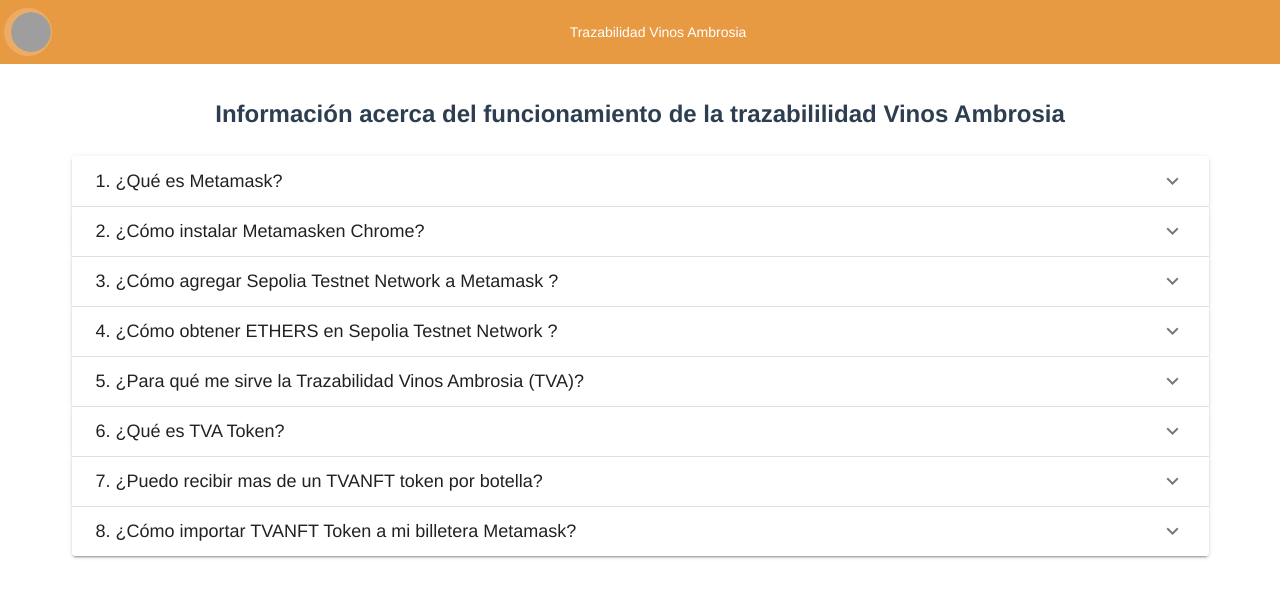
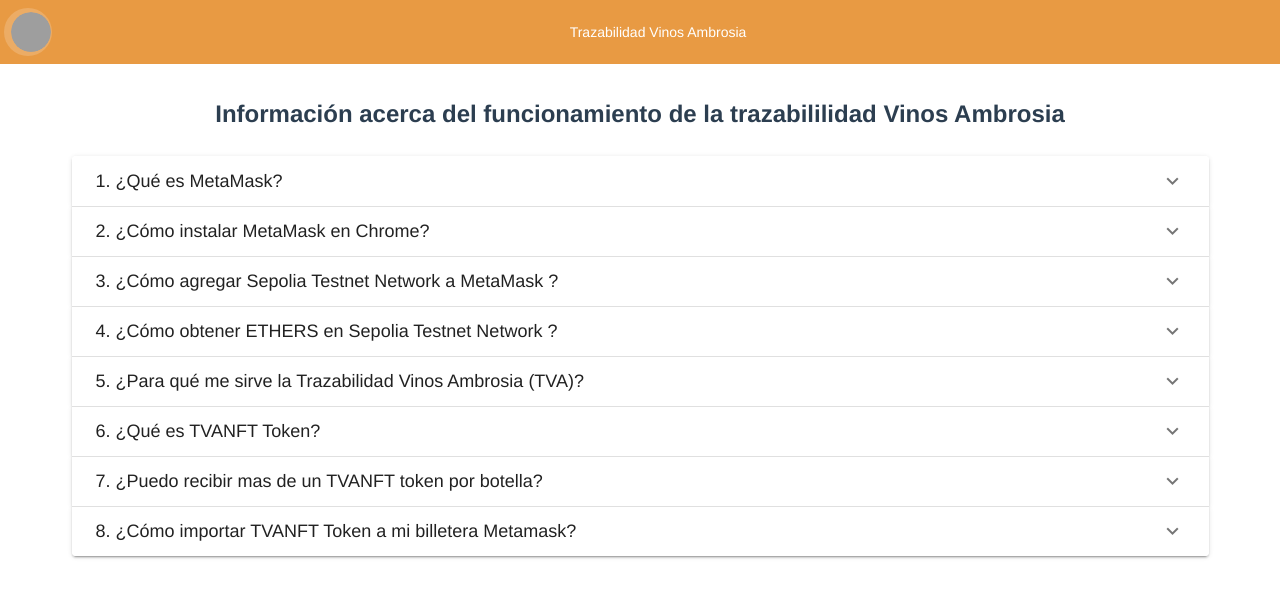
Before and after one commit to JimmyVicente/vinos-blockchain, a Vue app in the folder client/: page /informacion in a window 1280 px wide. Shown: the top 596 px of the page. Built offline with nearby package versions, Linux system fonts and the light colour scheme; grey boxes are pictures that could not be loaded; what vue-html2pdf, vue-toast-notification would draw is missing.

Commit message:
correcion de infromacion

```diff
--- a/client/src/views/cliente/fragmento/informacion.vue
+++ b/client/src/views/cliente/fragmento/informacion.vue
@@ -24,13 +24,13 @@
     data: () => ({
         preguntas: [
             {
-                titulo: "¿Qué es Metamask?",
+                titulo: "¿Qué es MetaMask?",
                 cuerpo: `MetaMask es una aplicación (extensión web o app móvil)
                 que permite administrar las claves privadas de Ethereum a través de su navegador web.
                 Al hacerlo, se convierte en una billetera para tokens Ether y ERC-20.`
             },
             {
-                titulo: "¿Cómo instalar Metamasken Chrome?",
+                titulo: "¿Cómo instalar MetaMask en Chrome?",
                 cuerpo: `
                 <ol>
                     <li>Visita <a href="https://metamask.io/" target="_blank">https://metamask.io/</a>.</li>
@@ -45,7 +45,7 @@
                 `
             },
             {
-                titulo: "¿Cómo agregar Sepolia Testnet Network a Metamask ?",
+                titulo: "¿Cómo agregar Sepolia Testnet Network a MetaMask ?",
                 cuerpo: `
                 <ol>
                     <li>Visita <a href="https://sepolia.dev" target="_blank">
@@ -97,7 +97,7 @@
                 `
             },
             {
-                titulo: "¿Qué es TVA Token?",
+                titulo: "¿Qué es TVANFT Token?",
                 cuerpo: `
                     TVA Token es las siglas de "Trazabilidad Vinos Ambrosia" es un smart contract que
                     cuenta con una estructura de datos ya preestablecida. Esta estructura está pensada en
@@ -119,7 +119,7 @@
                 cuerpo: `
                     Se debe llevar a cabo los siguientes procesos.
                     <ol>
-                        <li>Abrir la extexión Metamask</li>
+                        <li>Abrir la extexión MetaMask</li>
                         <li>Hacer click en Agregar Activo</li>
                         <li>Escribir la dirección de contrato:
                             <a href="https://sepolia.etherscan.io/address/0xD00FFdD650264c2EB04b1A065C1405f09afCba92"
```
